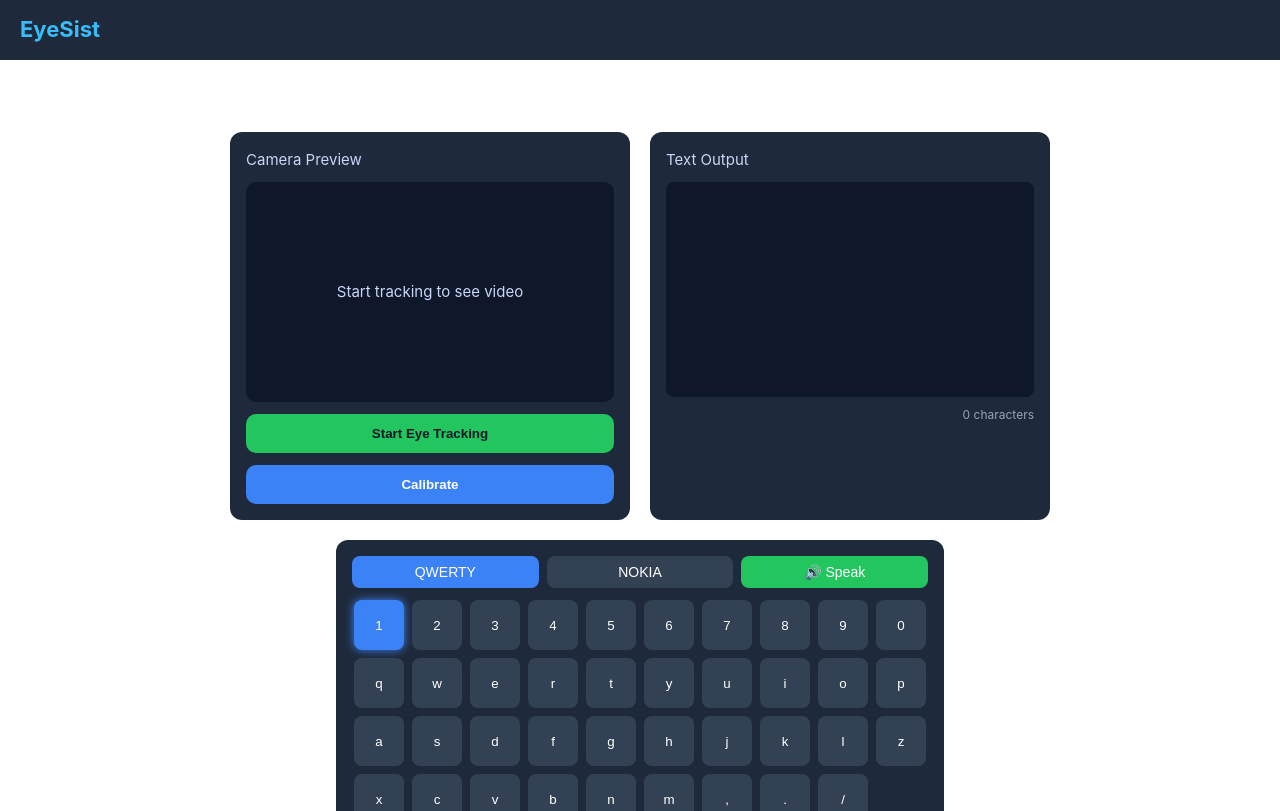
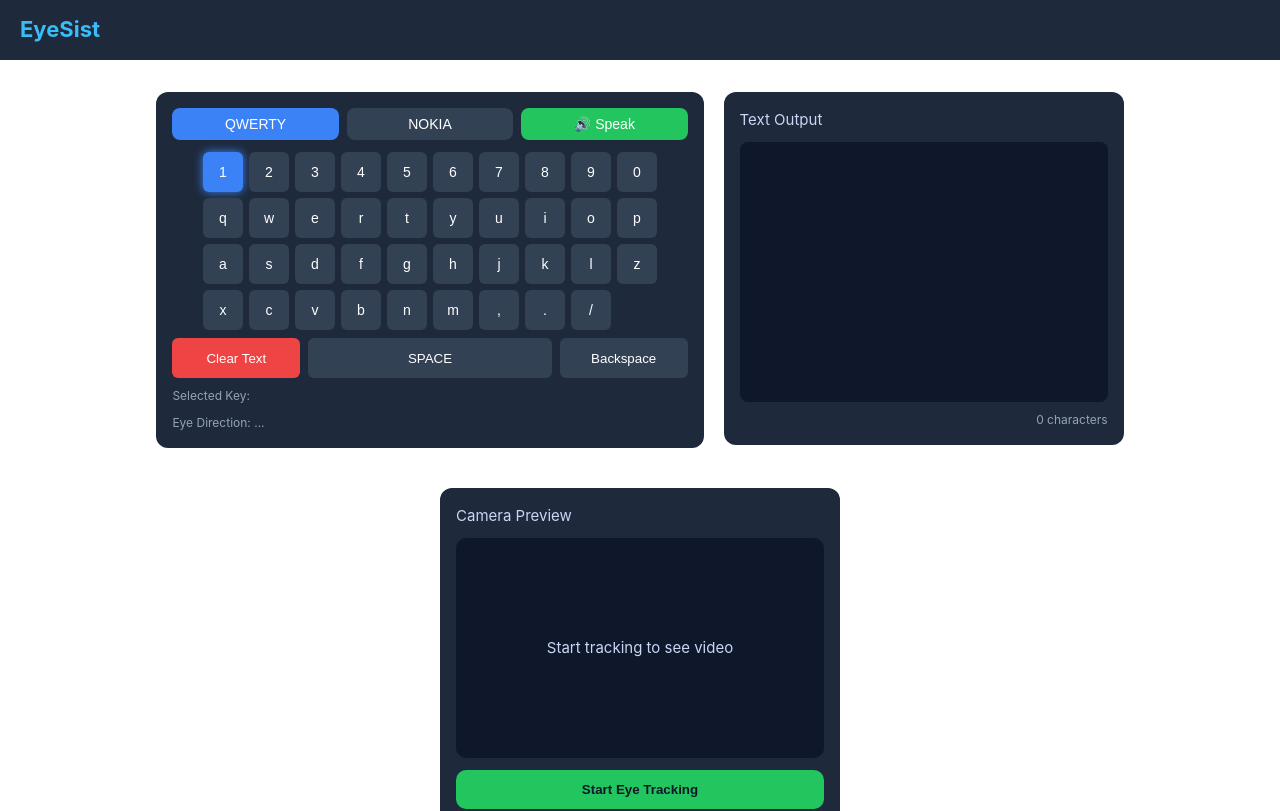
Before and after one commit to dennisch57/EyeSist, a Vue app in the folder frontend/: page / in a window 1280 px wide. Shown: the top 811 px of the page. Built offline with nearby package versions, Linux system fonts and the light colour scheme.

Commit message:
Change UI layout + Prompt Sound

```diff
--- a/frontend/src/App.vue
+++ b/frontend/src/App.vue
@@ -10,29 +10,44 @@ import Keyboard from "@/components/Keyboard.vue";
 
   <div class="page-content">
     <div class="center-row">
-      <Camera />
+      <div class="keyboard-wrapper">
+        <Keyboard />
+      </div>
       <TextOutput />
     </div>
-    <div class="keyboard-section">
-      <Keyboard />
+
+    <div class="camera-section">
+      <Camera />
     </div>
   </div>
 </template>
 
 <style>
 .page-content {
-  padding-top: 60px;
+  padding-top: 20px;
+  display: flex;
+  flex-direction: column;
+  align-items: center;
 }
 
 .center-row {
   display: flex;
   justify-content: center;
+  align-items: flex-start; /* Aligns top of keyboard with top of output */
   gap: 20px;
   margin-top: 40px;
+  width: 90%; /* Allows it to expand to fit the keyboard */
 }
 
-.keyboard-section {
-  margin: 20px auto;
+.keyboard-wrapper {
+  /* This ensures the keyboard doesn't get too small when next to the output */
   width: 50%;
 }
+
+.camera-section {
+  margin: 40px auto;
+  display: flex;
+  justify-content: center;
+}
+
 </style>
--- a/frontend/src/components/CalibrationModal.vue
+++ b/frontend/src/components/CalibrationModal.vue
@@ -84,6 +84,14 @@ const frameSize = ref({ width: 1, height: 1 });
 
 let stream = null;
 const sessionId = ensureSessionId();
+
+// Play a sound when a calibration step is completed to prompt the user to move to the next position
+const playBeep = () => {
+  const audio = new Audio("/sounds/ding.mp3"); // or any built-in sound
+  audio.play().catch(() => {
+    err => console.log("Audio blocked:", err)
+  });
+};
 
 const currentStepConfig = computed(() => steps[currentStep.value] ?? steps[steps.length - 1]);
 
@@ -227,6 +235,7 @@ const captureCurrentLabel = async () => {
 
     currentStep.value += 1;
     if (currentStep.value < steps.length) {
+      playBeep();
       return;
     }
 
--- a/frontend/src/components/Keyboard.vue
+++ b/frontend/src/components/Keyboard.vue
@@ -53,17 +53,26 @@
 
     <!-- Row 3: Space + Backspace -->
     <div class="bottom-row">
+      <!-- NEW: Clear button -->
       <button
-        :class="['key', 'space', isFocused('bottom', 0) ? 'active-key' : '']"
+        :class="['key', 'clear', isFocused('bottom', 0) ? 'active-key' : '']"
+        @click="clearText"
+      >
+        Clear Text
+      </button>
+
+      <button
+        :class="['key', 'space', isFocused('bottom', 1) ? 'active-key' : '']"
         @click="pressKey('SPACE')"
       >
         SPACE
       </button>
+
       <button
-        :class="['key', 'delete', isFocused('bottom', 1) ? 'active-key' : '']"
+        :class="['key', 'delete', isFocused('bottom', 2) ? 'active-key' : '']"
         @click="pressKey('⌫')"
       >
-        ⌫
+        Backspace
       </button>
     </div>
 
@@ -138,7 +147,7 @@ const cursor = ref({
   layout: 0,      // 0..layouts.length (last = Speak)
   suggestions: 0,
   keys: 0,
-  bottom: 0,      // 0=SPACE 1=backspace
+  bottom: 0, // now 0=clear, 1=space, 2=delete
 });
 
 const isFocused = (section, index) =>
@@ -165,6 +174,12 @@ const getIndex = (row, col) => {
   for (let r = 0; r < row && r < qwertyRowLengths.length; r++) base += qwertyRowLengths[r];
   const rowLen = qwertyRowLengths[Math.min(row, qwertyRowLengths.length - 1)];
   return base + Math.max(0, Math.min(col, rowLen - 1));
+};
+
+// Clear text
+const clearText = () => {
+  setText("");        // wipe everything
+  resetMultiTap();    // prevent stuck preview letter
 };
 
 // Section order
@@ -256,14 +271,21 @@ const moveSelection = (dir) => {
   }
 
   else if (sec === "bottom") {
-    if (dir === "left")  cursor.value.bottom = 0;
-    if (dir === "right") cursor.value.bottom = 1;
+    if (dir === "left") {
+      cursor.value.bottom = Math.max(0, cursor.value.bottom - 1);
+    }
+    if (dir === "right") {
+      cursor.value.bottom = Math.min(2, cursor.value.bottom + 1);
+    }
     if (dir === "up") {
       const lastRow = keysRowCount.value - 1;
       const lastRowLen = selectedLayout.value === "NOKIA" ? 3 : qwertyRowLengths[lastRow];
-      const targetCol = cursor.value.bottom === 0
-        ? Math.floor(lastRowLen / 3)
-        : lastRowLen - 1;
+
+      let targetCol;
+      if (cursor.value.bottom === 0) targetCol = 0; // clear
+      else if (cursor.value.bottom === 1) targetCol = Math.floor(lastRowLen / 2); // space
+      else targetCol = lastRowLen - 1; // delete
+
       cursor.value.keys = getIndex(lastRow, targetCol);
       focusedSection.value = "keys";
     }
@@ -286,7 +308,9 @@ const pressActive = () => {
     const key = currentKeys.value[cursor.value.keys];
     pressKey(key.main ?? key);
   } else if (sec === "bottom") {
-    pressKey(cursor.value.bottom === 0 ? "SPACE" : "⌫");
+    if (cursor.value.bottom === 0) clearText();
+    else if (cursor.value.bottom === 1) pressKey("SPACE");
+    else pressKey("⌫");
   }
 };
 
@@ -328,7 +352,6 @@ watch(direction, (dir) => {
   background: #1e293b;
   padding: 16px;
   border-radius: 12px;
-  margin-top: 20px;
 }
 
 .layout-buttons {
@@ -374,20 +397,22 @@ watch(direction, (dir) => {
 
 .keys {
   display: grid;
-  gap: 8px;
+  gap: 6px;
   justify-content: center;
 }
-.keys.qwerty { grid-template-columns: repeat(10, 50px); }
-.keys.qwerty .key { width: 100%; height: 50px; }
-.keys.nokia  { grid-template-columns: repeat(3, 50px); }
-.keys.nokia  .key { width: 100%; height: 50px; }
+
+.keys.qwerty { grid-template-columns: repeat(10, 40px); }
+.keys.qwerty .key { width: 40px; height: 40px; font-size: 14px; }
+
+.keys.nokia  { grid-template-columns: repeat(3, 40px); }
+.keys.nokia  .key { width: 40px; height: 40px; }
 
 .key {
-  width: 50px;
-  height: 50px;
+  width: 40px;
+  height: 40px;
   background: #334155;
   border: none;
-  border-radius: 8px;
+  border-radius: 6px;
   color: white;
   cursor: pointer;
   display: flex;
@@ -397,17 +422,26 @@ watch(direction, (dir) => {
 }
 
 .nokia-key { display: flex; flex-direction: column; align-items: center; justify-content: center; }
-.nokia-key .main { font-size: 16px; font-weight: bold; }
-.nokia-key .sub  { font-size: 10px; color: #94a3b8; }
+.nokia-key .main { font-size: 14px; font-weight: bold; }
+.nokia-key .sub  { font-size: 9px; color: #94a3b8; }
 
 .bottom-row {
   display: flex;
-  gap: 10px;
-  margin-top: 10px;
+  gap: 8px;
+  margin-top: 8px;
 }
-.bottom-row .key { aspect-ratio: auto; height: 50px; }
+.bottom-row .key { aspect-ratio: auto; height: 40px; }
 .space  { flex: 2; }
 .delete { flex: 1; }
+
+.clear {
+  flex: 1;
+  background: #ef4444;
+}
+
+.clear:hover {
+  background: #dc2626;
+}
 
 .active-key {
   background: #3b82f6 !important;
--- a/frontend/src/components/TextOutput.vue
+++ b/frontend/src/components/TextOutput.vue
@@ -45,7 +45,7 @@ const { text } = keyboardText();
 
 .text-box {
   width: 100%;
-  height: 215px;
+  height: 260px;
   background: #0f172a;
   border-radius: 8px;
   padding: 10px;
```
Also changed, not shown: 1 other file (tests, documents, lock files or other folders).
